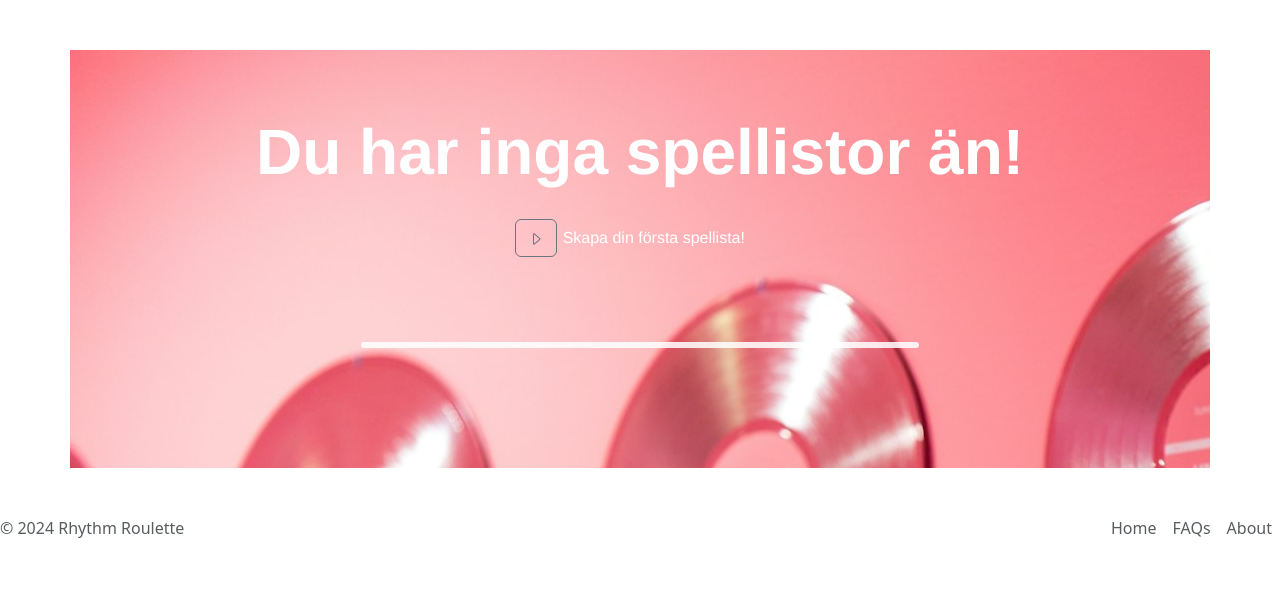
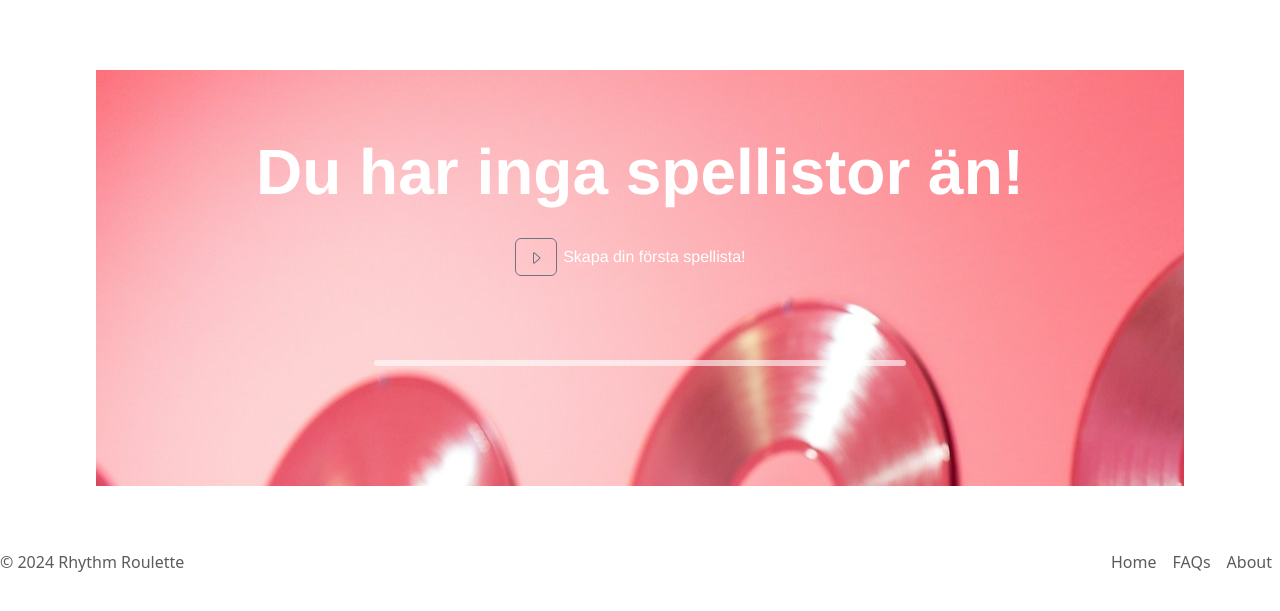
Before and after one commit to tobi-1337/RhythmRoulette, a Flask app: template templates/playlist.html in a window 1280 px wide. Shown: the top 611 px of the page. Run offline with Flask 3, Linux system fonts and the light colour scheme; the template is opened without the code that fills it, so the values that code supplies are empty; some libraries are stand-ins or nearby versions; some web fonts are replaced.

Commit message:
some minor css changes

```diff
--- a/static/styles.css
+++ b/static/styles.css
@@ -398,7 +398,9 @@ margin-bottom:0;
 #pl-main {
     background-image: url(/static/Pictures/jason-leung-6rGJQry0_WI-unsplash.jpeg) !important;
     padding-bottom: 120px;
-    margin-top: 50px;
+    margin-top: 70px;
+    margin-bottom: 40px;
+    width: 85%;
 }
 
 .hidden-form {
@@ -433,7 +435,7 @@ margin-bottom:0;
     border-style: solid;
     border-color: #ffffff9a;
     border-radius: 8px;
-    background-color: rgba(255, 255, 255, 0.643);
+    background: linear-gradient(to bottom, rgba(255, 255, 255, 0.909), rgba(255, 255, 255, 0.736), rgba(255, 255, 255, 0.639))
 }
 
 .playlist_container {
```
